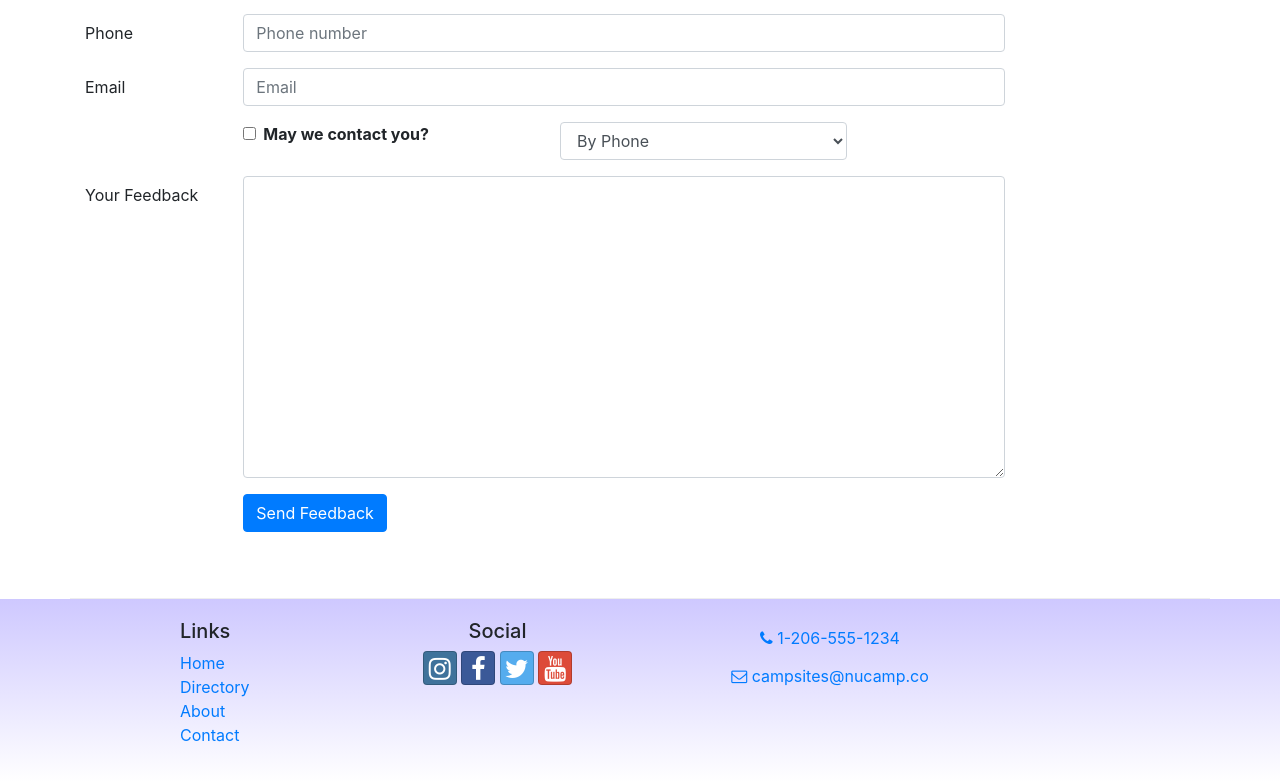
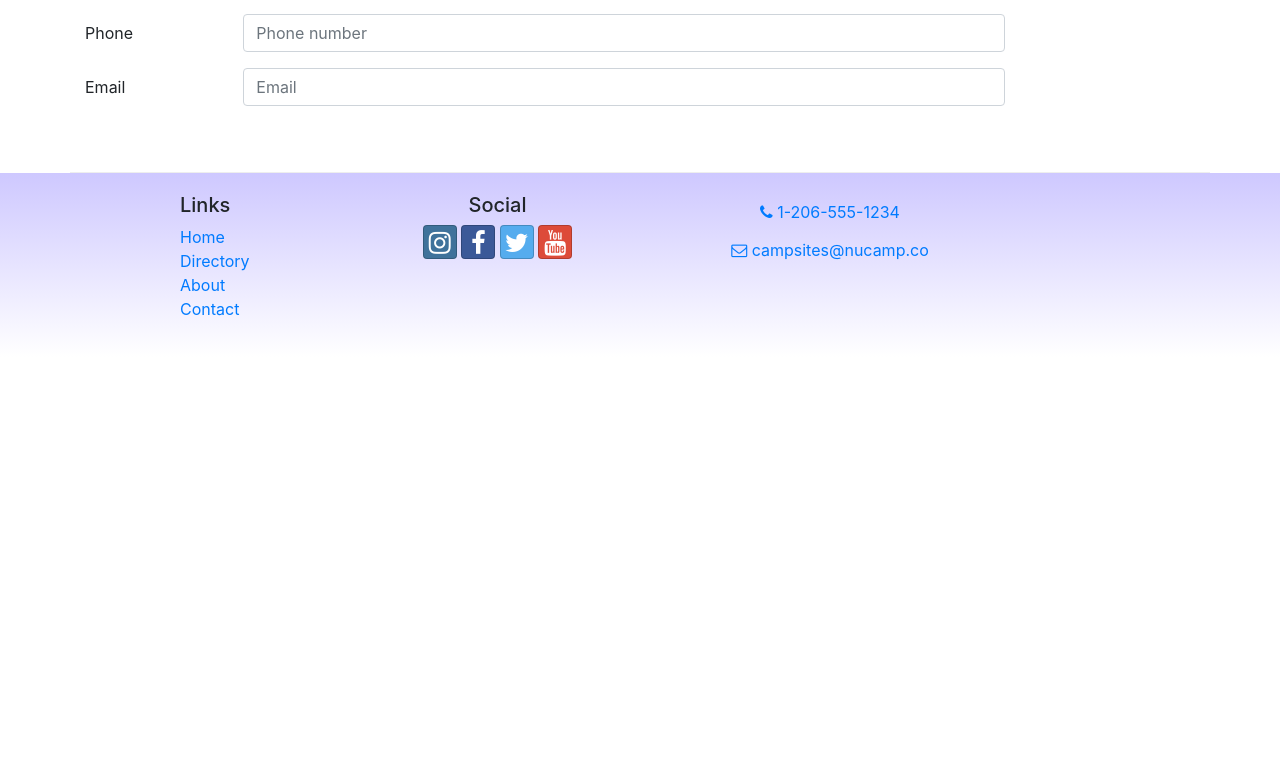
Before and after one commit to mabgray/reactcampsite02, a React (Create React App) app: page /contactus in a window 1280 px wide. Shown: the part 892-1673 px from the top of the page. After the commit the page ends 1249 px from the top, so only its background shows below. Built offline with nearby package versions, Linux system fonts and the light colour scheme.

Commit message:
controled form validation

```diff
--- a/src/components/ContactComponent.js
+++ b/src/components/ContactComponent.js
@@ -1,6 +1,7 @@
 
 import React, { Component } from 'react';
-import { Breadcrumb, BreadcrumbItem, Button, Form, FormGroup, Label, Input, Col} from 'reactstrap';
+import { Breadcrumb, BreadcrumbItem,
+    Button, Form, FormGroup, Label, Input, Col, FormFeedback } from 'reactstrap';
 import { Link } from 'react-router-dom';
 
 class Contact extends Component {
@@ -13,11 +14,60 @@
             email: '',
             agree: false,
             contactType: 'By Phone',
-            feedback: ''
+            feedback: '',
+            touched: {
+                firstName: false,
+                lastName: false,
+                phoneNum: false,
+                email: false
+            }
         };
         this.handleInputChange = this.handleInputChange.bind(this);
         this.handleSubmit = this.handleSubmit.bind(this);
     }
+
+    validate(firstName, lastName, phoneNum, email) {
+
+        const errors = {
+            firstName: '',
+            lastName: '',
+            phoneNum: '',
+            email: ''
+        };
+
+    if (this.state.touched.firstName) {
+        if (firstName.length < 2) {
+            errors.firstName = 'First name must be at least 2 characters.';
+        } else if (firstName.length > 15) {
+            errors.firstName = 'First name must be 15 or less characters.';
+        }
+    }
+
+    if (this.state.touched.lastName) {
+        if (lastName.length < 2) {
+            errors.lastName = 'Last name must be at least 2 characters.';
+        } else if (lastName.length > 15) {
+            errors.lastName = 'Last name must be 15 or less characters.';
+        }
+    }
+
+    const reg = /^\d+$/;
+    if (this.state.touched.phoneNum && !reg.test(phoneNum)) {
+        errors.phoneNum = 'The phone number should contain only numbers.';
+    }
+
+    if (this.state.touched.email && !email.includes('@')) {
+        errors.email = 'Email should contain a @';
+    }
+
+    return errors;
+    }
+
+handleBlur = (field) => () => {
+    this.setState({
+        touched: {...this.state.touched, [field]: true}
+    });
+}
 
     handleInputChange(event) {
         const target = event.target;
@@ -36,6 +86,7 @@
     }
 
     render() {
+     const errors = this.validate(this.state.firstName, this.state.lastName, this.state.phoneNum, this.state.email);
         return (
             <div className="container">
                 <div className="row">
@@ -70,13 +121,16 @@
                     </div>
                     <div className="col-md-10">
                         <Form onSubmit={this.handleSubmit}>
-                            <FormGroup row>
+                        <FormGroup row>
                                 <Label htmlFor="firstName" md={2}>First Name</Label>
                                 <Col md={10}>
                                     <Input type="text" id="firstName" name="firstName"
                                         placeholder="First Name"
                                         value={this.state.firstName}
+                                        invalid={errors.firstName}
+                                        onBlur={this.handleBlur("firstName")}
                                         onChange={this.handleInputChange} />
+                                    <FormFeedback>{errors.firstName}</FormFeedback>
                                 </Col>
                             </FormGroup>
                             <FormGroup row>
@@ -85,7 +139,10 @@
                                     <Input type="text" id="lastName" name="lastName"
                                         placeholder="Last Name"
                                         value={this.state.lastName}
+                                        invalid={errors.lastName}
+                                        onBlur={this.handleBlur("lastName")}
                                         onChange={this.handleInputChange} />
+                                    <FormFeedback>{errors.lastName}</FormFeedback>
                                 </Col>
                             </FormGroup>
                             <FormGroup row>
@@ -94,7 +151,10 @@
                                     <Input type="tel" id="phoneNum" name="phoneNum"
                                         placeholder="Phone number"
                                         value={this.state.phoneNum}
+                                        invalid={errors.phoneNum}
+                                        onBlur={this.handleBlur("phoneNum")}
                                         onChange={this.handleInputChange} />
+                                    <FormFeedback>{errors.phoneNum}</FormFeedback>
                                 </Col>
                             </FormGroup>
                             <FormGroup row>
@@ -103,53 +163,20 @@
                                     <Input type="email" id="email" name="email"
                                         placeholder="Email"
                                         value={this.state.email}
+                                        invalid={errors.email}
+                                        onBlur={this.handleBlur("email")}
                                         onChange={this.handleInputChange} />
+                                    <FormFeedback>{errors.email}</FormFeedback>
                                 </Col>
                             </FormGroup>
-                            <FormGroup row>
-                                <Col md={{size: 4, offset: 2}}>
-                                    <FormGroup check>
-                                        <Label check>
-                                            <Input type="checkbox"
-                                                name="agree"
-                                                checked={this.state.agree}
-                                                onChange={this.handleInputChange} /> {' '}
-                                            <strong>May we contact you?</strong>
-                                        </Label>
-                                    </FormGroup>
-                                </Col>
-                                <Col md={4}>
-                                    <Input type="select" name="contactType"
-                                            value={this.state.contactType}
-                                            onChange={this.handleInputChange}>
-                                        <option>By Phone</option>
-                                        <option>By Email</option>
-                                    </Input>
-                                </Col>
-                            </FormGroup>
-                            <FormGroup row>
-                                <Label htmlFor="feedback" md={2}>Your Feedback</Label>
-                                <Col md={10}>
-                                    <Input type="textarea" id="feedback" name="feedback"
-                                        rows="12"
-                                        value={this.state.feedback}
-                                        onChange={this.handleInputChange}></Input>
-                                </Col>
-                            </FormGroup>
-                            <FormGroup row>
-                                <Col md={{size: 10, offset: 2}}>
-                                    <Button type="submit" color="primary">
-                                        Send Feedback
-                                    </Button>
-                                </Col>
-                            </FormGroup>
+
                         </Form>
                     </div>
                 </div>
             </div>
         );
     }
-
 }
 
+
 export default Contact;
```
